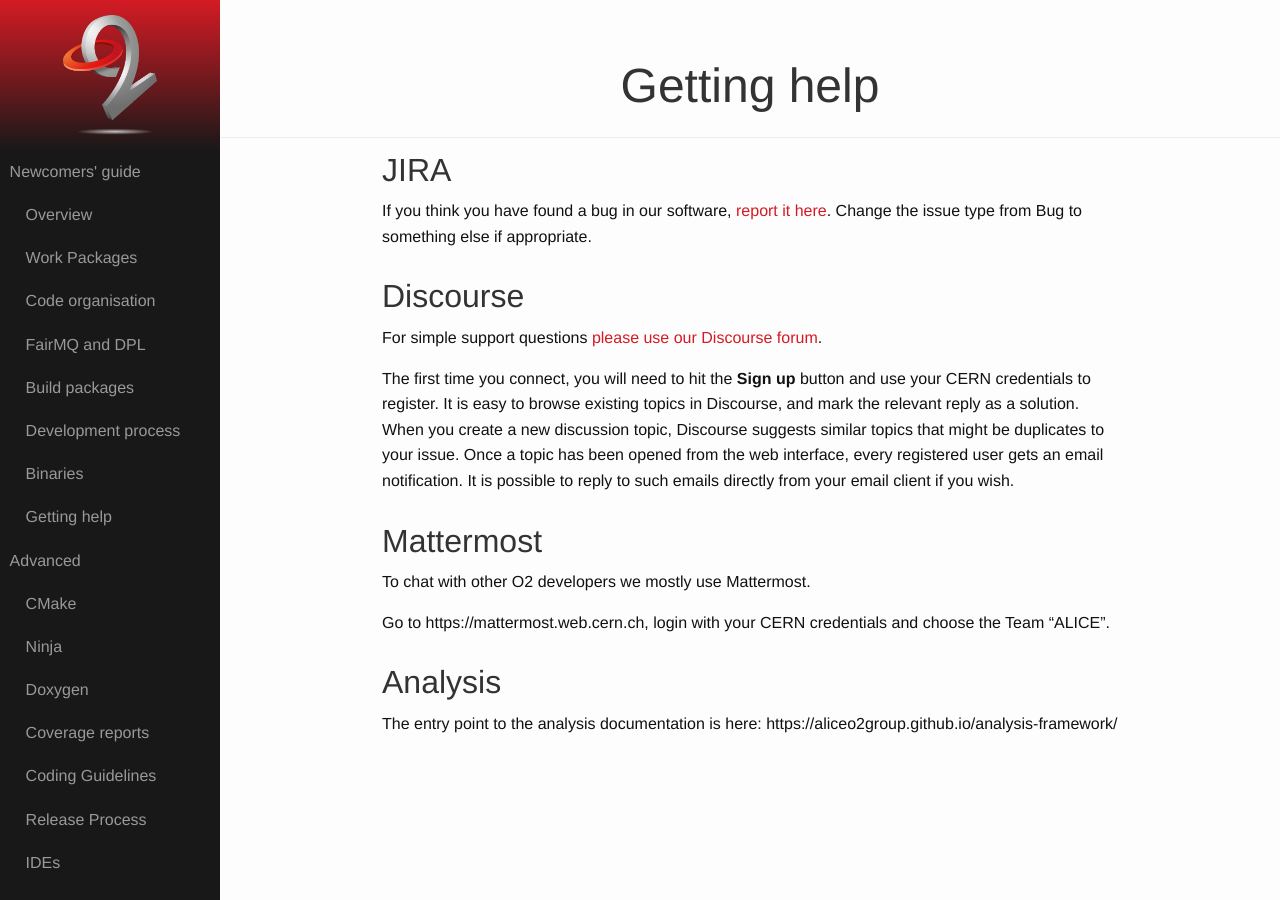
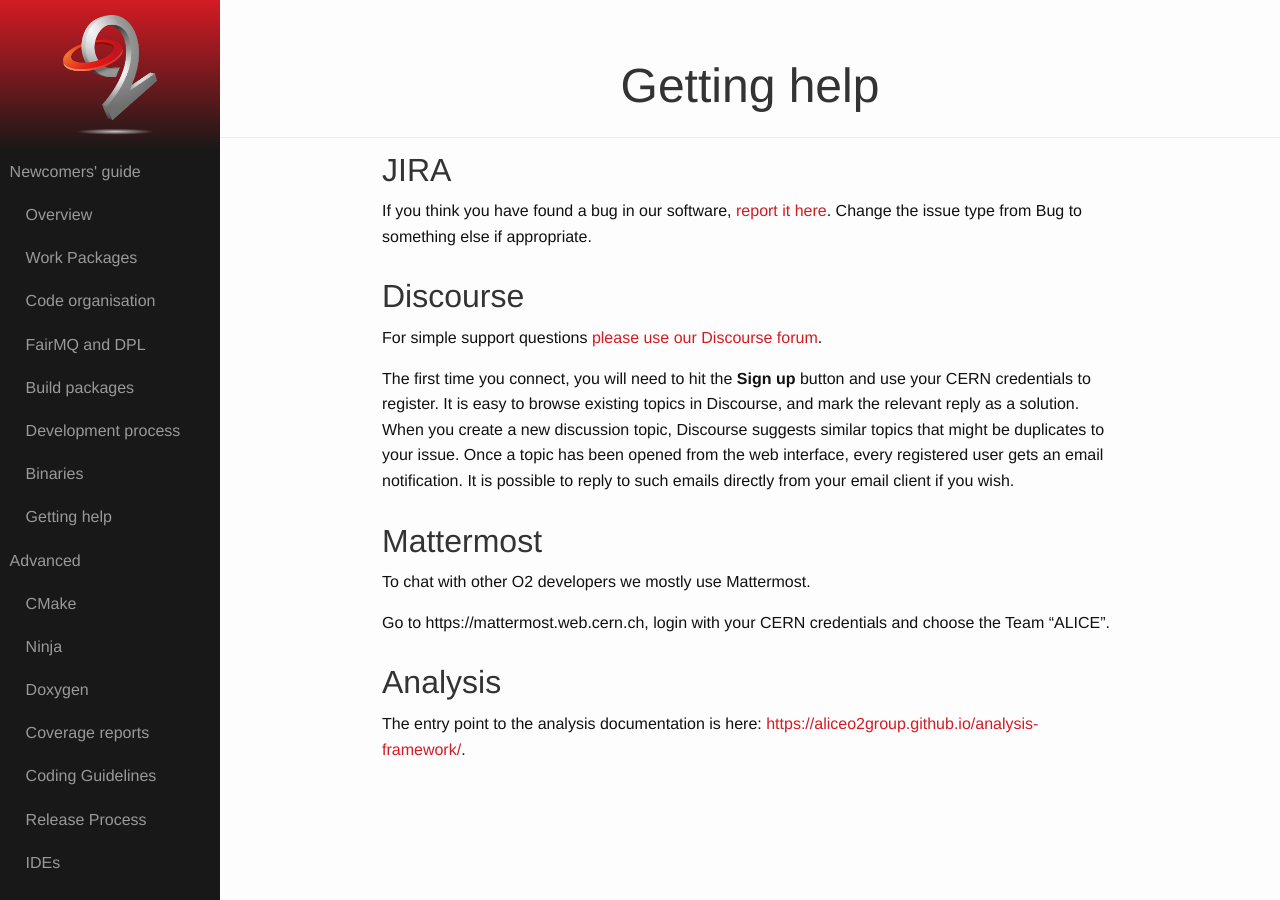
Before and after one commit to AliceO2Group/AliceO2Group.github.io, a Jekyll site: the page built from quickstart/help.markdown, in a window 1280 px wide. Built offline with Jekyll 4.4.1, drawn with Linux system fonts in a browser that asks for light colours; part of the change alters nothing that is shown.

```diff
--- a/quickstart/help.markdown
+++ b/quickstart/help.markdown
@@ -28,4 +28,4 @@ Go to https://mattermost.web.cern.ch, login with your CERN credentials and choos
 
 Analysis
 ========
-The entry point to the analysis documentation is here: https://aliceo2group.github.io/analysis-framework/
+The entry point to the analysis documentation is here: [https://aliceo2group.github.io/analysis-framework/](https://aliceo2group.github.io/analysis-framework/).
```
